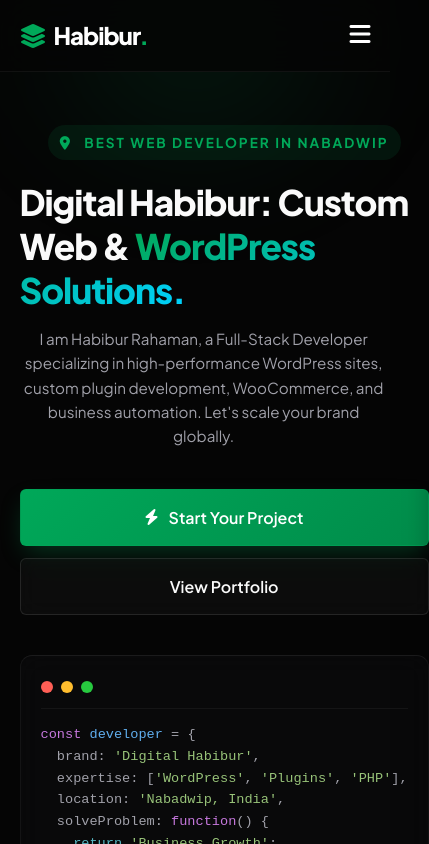
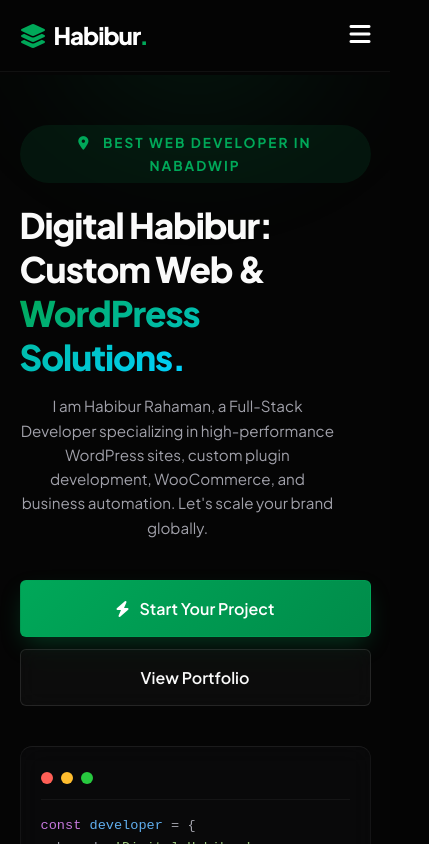
Before and after one commit to digitalhabibur-in/digital-habibur, a Next.js app: page / in a window 390 px wide. Shown: the top 844 px of the page, 429 px wide, since content can reach past the window. Built offline with nearby package versions, Linux system fonts and the light colour scheme.

Commit message:
Fixed overall layout layout structure

```diff
--- a/app/globals.css
+++ b/app/globals.css
@@ -3,14 +3,21 @@
 /* =========================================
    1. GLOBAL RESET & BASE
 ========================================= */
-* { margin: 0; padding: 0; box-sizing: border-box; } /* 🌟 FIX: হাইফেন (-) এর বদলে স্টার (*) হবে */
+* { margin: 0; padding: 0; box-sizing: border-box; } /* 🌟 FIX: হাইফেন পাল্টে স্টার (*) করা হয়েছে */
+
+html, body {
+    max-width: 100vw;
+    overflow-x: hidden; /* ডানে-বামে স্ক্রল পুরোপুরি বন্ধ */
+    width: 100%;
+}
+
 html { scroll-behavior: smooth; }
+
 body {
     font-family: 'Plus Jakarta Sans', sans-serif;
     background-color: #050505;
     color: #a1a1aa;
     line-height: 1.7;
-    overflow-x: hidden;
     padding-top: 75px;
 }
 a { text-decoration: none; color: inherit; transition: 0.3s ease; }
@@ -86,6 +93,7 @@
 .hero-glow {
     position: absolute; top: -20%; left: 50%; transform: translateX(-50%);
     width: 800px; height: 500px;
+    max-width: 100vw; /* 🌟 FIX: মোবাইলে স্ক্রিনের বাইরে যাওয়া বন্ধ করবে */
     background: radial-gradient(ellipse at center, rgba(0, 168, 89, 0.15) 0%, transparent 70%);
     filter: blur(60px); z-index: 0; pointer-events: none;
 }
@@ -164,7 +172,7 @@
 @media (max-width: 768px) {
     section { padding: 60px 0; }
     .hero { padding: 50px 0 50px; text-align: center; }
-    .hero-glow { width: 100%; height: 300px; }
+    .hero-glow { width: 100vw !important; height: 300px; transform: none; left: 0; }
 
     /* STRICT MOBILE TYPOGRAPHY */
     h1, .hero h1 { font-size: 2.2rem !important; line-height: 1.25 !important; margin-bottom: 15px !important; }
--- a/app/page.tsx
+++ b/app/page.tsx
@@ -43,7 +43,7 @@
       if (response.ok) {
         setIsSuccess(true);
         form.reset();
-        // ৩ সেকেন্ড পর পপআপ অটোমেটিক বন্ধ হয়ে যাবে
+        // ৩ সেকেন্ড পর পপআপ অটোমেটিক বন্ধ হয়ে যাবে
         if(isModalOpen) {
           setTimeout(() => {
             closeModal();
@@ -61,7 +61,7 @@
   };
 
   return (
-    <main>
+    <main style={{ overflowX: 'hidden' }}>
       <style dangerouslySetInnerHTML={{ __html: `
         .responsive-img-box { height: 400px; padding: 0; border: 1px solid rgba(255,255,255,0.1); overflow: hidden; display: flex; justify-content: center; align-items: center; }
         .growth-img-box { height: 500px; padding: 0; border: 1px solid rgba(255,255,255,0.1); overflow: hidden; display: flex; justify-content: center; align-items: center; }
@@ -153,7 +153,8 @@
               </div>
             </div>
 
-            <div className="glass-card" style={{ padding: '20px', background: 'rgba(10,10,12,0.8)' }}>
+            {/* 🌟 FIX: Added width: '100%' and overflow: 'hidden' to strictly contain the pre block */}
+            <div className="glass-card" style={{ padding: '20px', background: 'rgba(10,10,12,0.8)', width: '100%', overflow: 'hidden' }}>
               <div style={{ display: 'flex', gap: '8px', borderBottom: '1px solid rgba(255,255,255,0.05)', paddingBottom: '15px', marginBottom: '15px' }}>
                 <div style={{width: '12px', height: '12px', borderRadius: '50%', background: '#ff5f56'}}></div>
                 <div style={{width: '12px', height: '12px', borderRadius: '50%', background: '#ffbd2e'}}></div>
```
